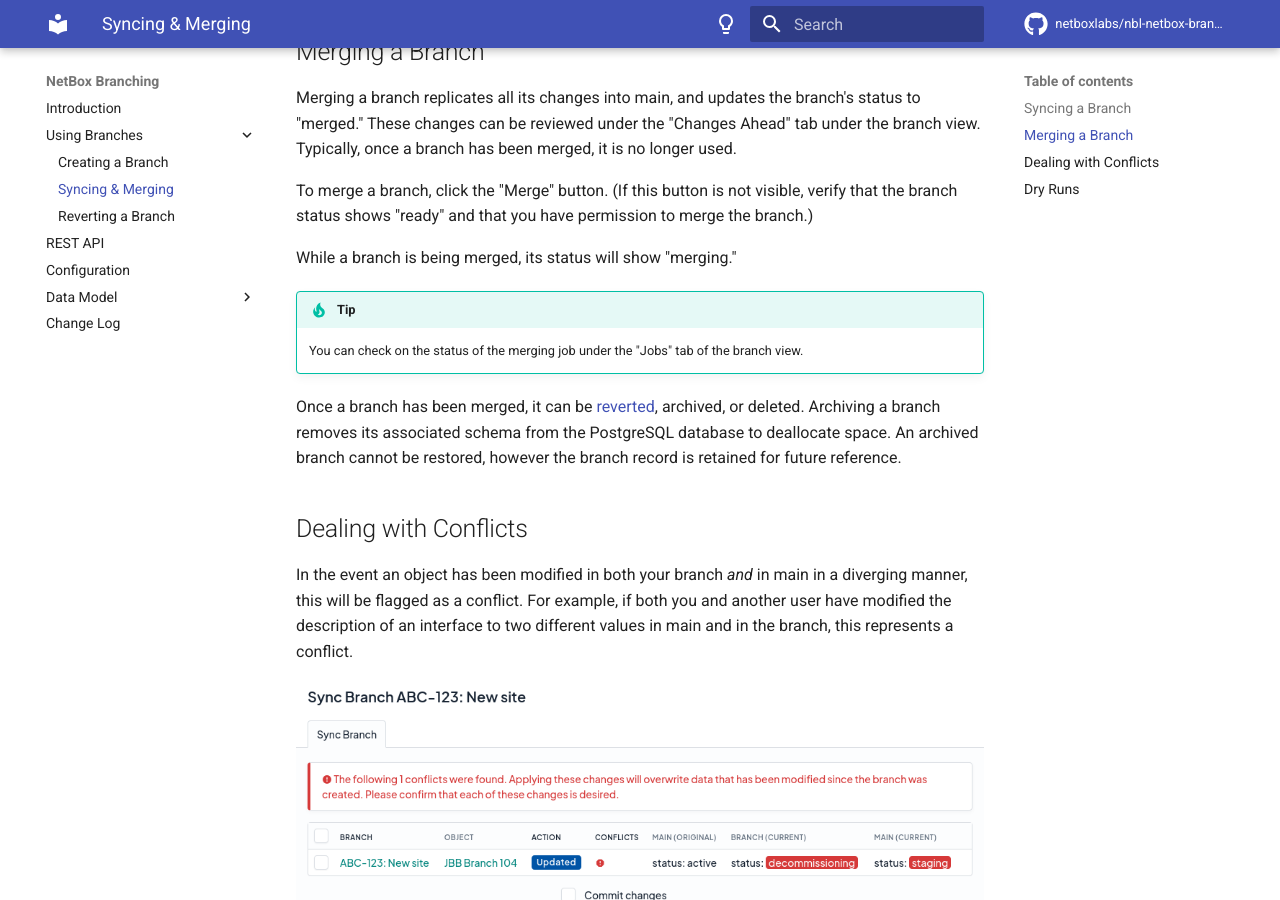
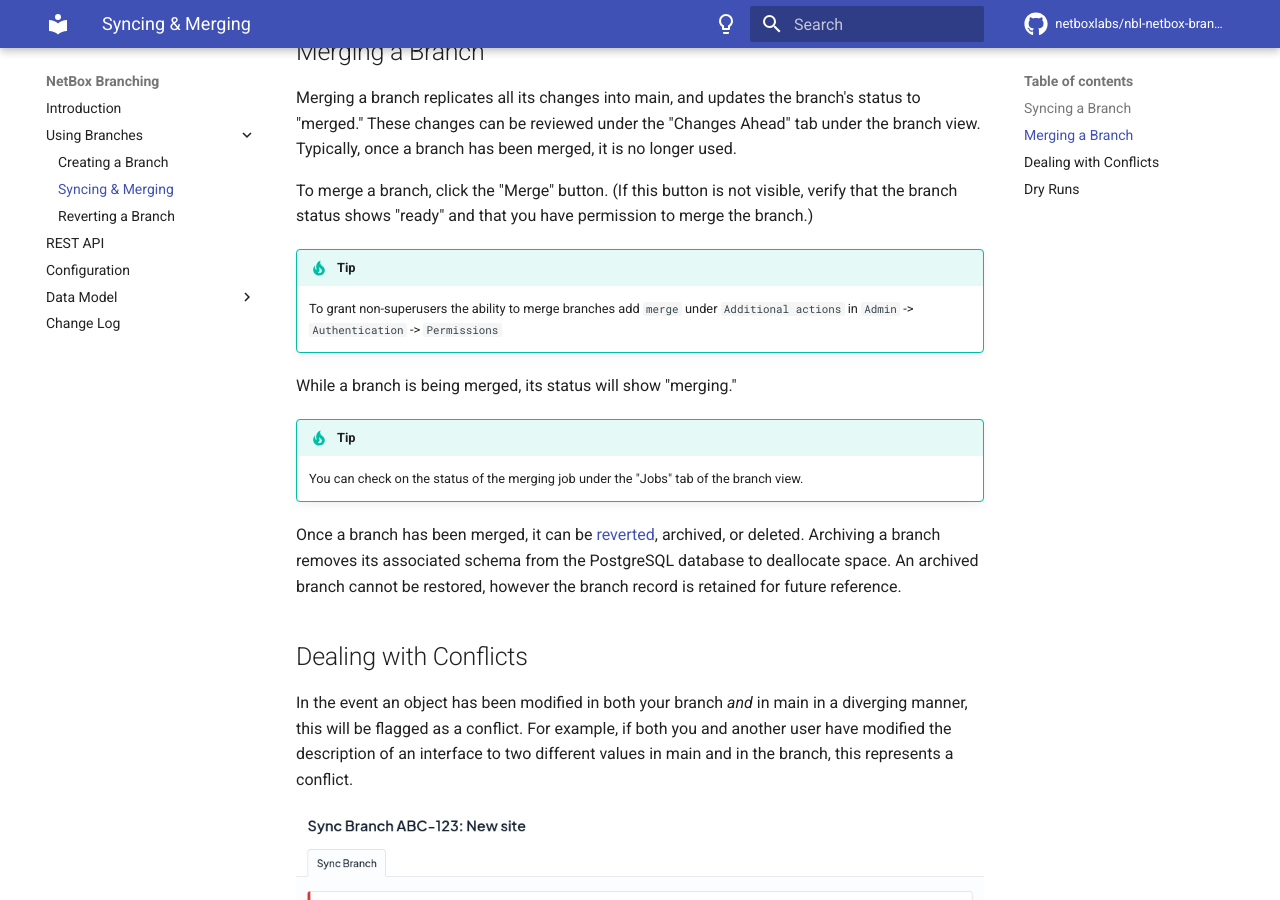
Before and after one commit to netboxlabs/netbox-branching, an MkDocs documentation site: the page built from docs/using-branches/syncing-merging.md, in a window 1280 px wide and 900 px high, scrolled down 649 px. Built offline with MkDocs 1.6.1 and Material for MkDocs 9.7.7, drawn with Linux system fonts in a browser that asks for light colours; comment, search, counter and statistics services are not loaded.

Commit message:
Fixes https://github.com/netboxlabs/netbox-branching/issues/313

```diff
--- a/docs/using-branches/syncing-merging.md
+++ b/docs/using-branches/syncing-merging.md
@@ -20,6 +20,9 @@
 
 To merge a branch, click the "Merge" button. (If this button is not visible, verify that the branch status shows "ready" and that you have permission to merge the branch.)
 
+!!! tip
+    To grant non-superusers the ability to merge branches add `merge` under `Additional actions` in `Admin` -> `Authentication` -> `Permissions`
+
 While a branch is being merged, its status will show "merging."
 
 !!! tip
```
